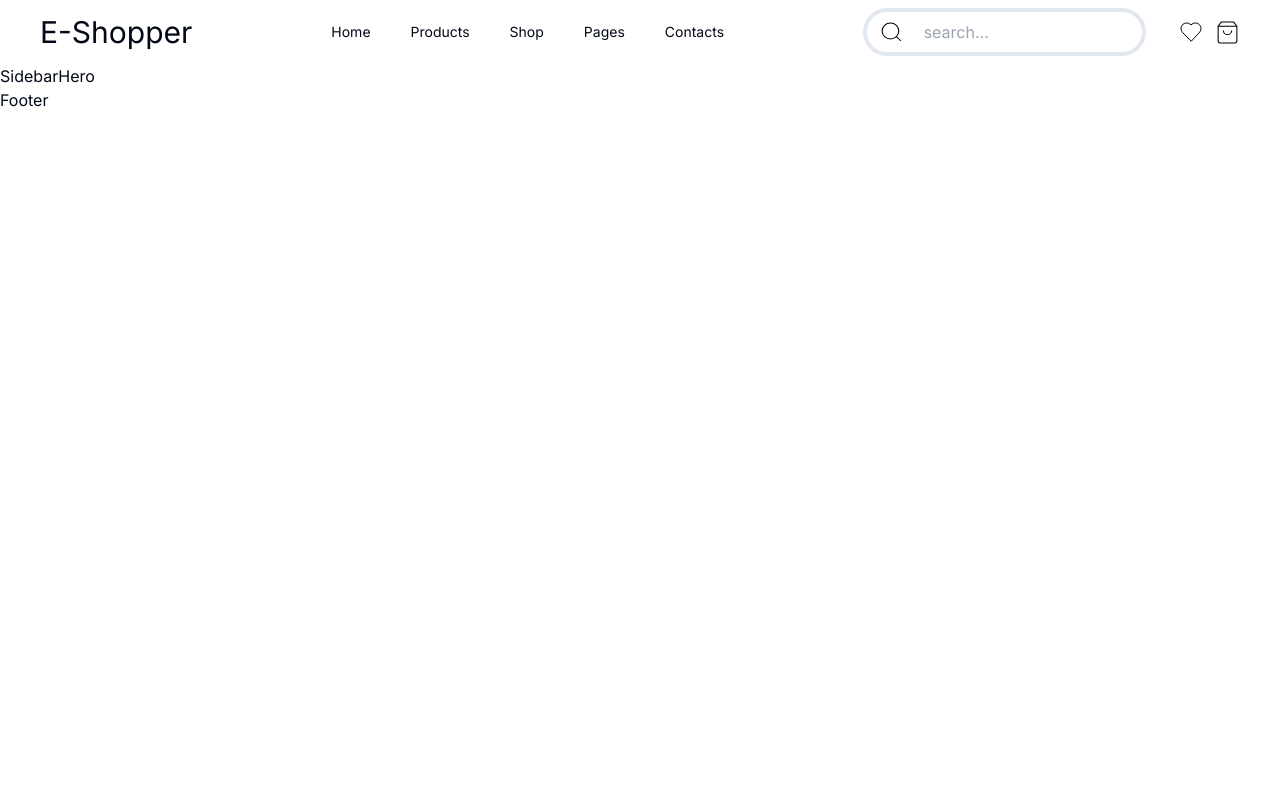
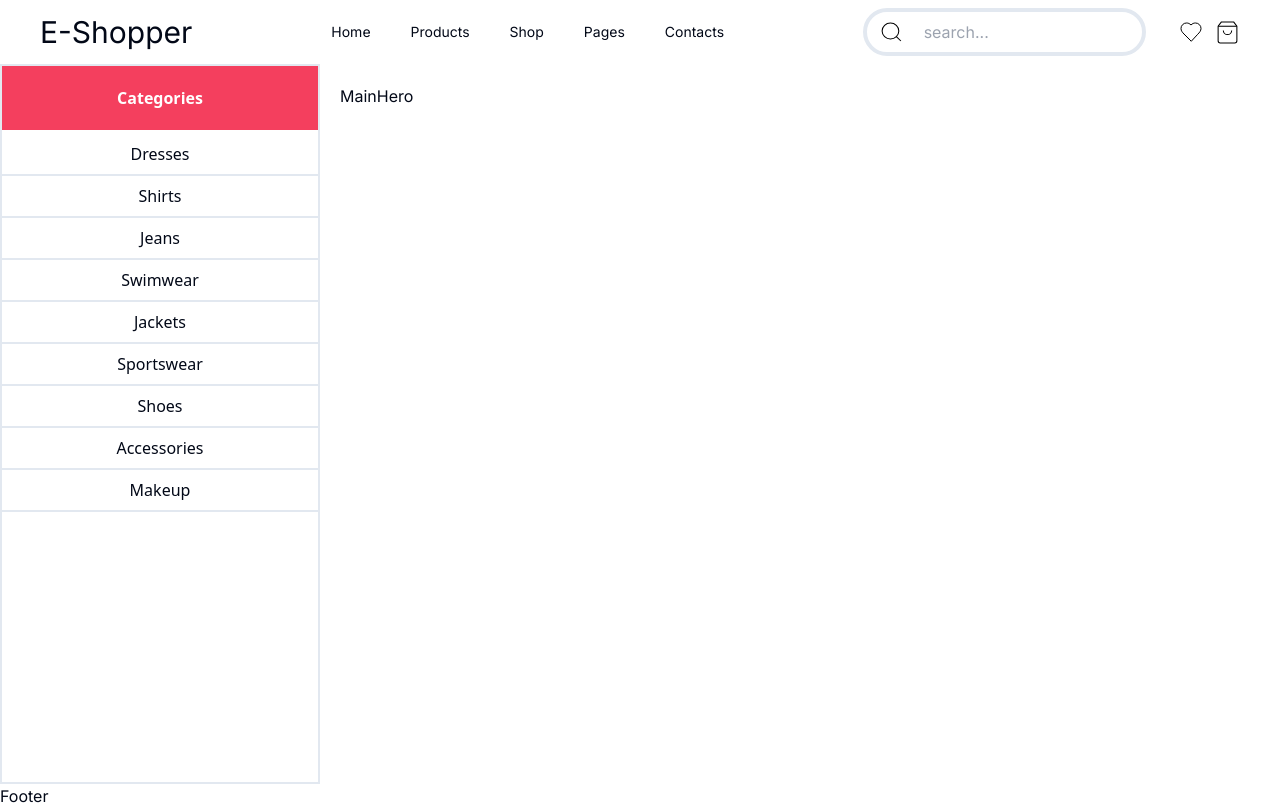
Before and after one commit to sneha2002-alt/E-Shopper, a Next.js app: page / in a window 1280 px wide. Built offline with nearby package versions, Linux system fonts and the light colour scheme.

Commit message:
Product--page--and many more...

```diff
--- a/package.json
+++ b/package.json
@@ -11,6 +11,7 @@
   "dependencies": {
     "@radix-ui/react-dialog": "^1.1.1",
     "@radix-ui/react-slot": "^1.1.0",
+    "@radix-ui/react-tabs": "^1.1.0",
     "class-variance-authority": "^0.7.0",
     "clsx": "^2.1.1",
     "lucide-react": "^0.424.0",
--- a/src/app/page.tsx
+++ b/src/app/page.tsx
@@ -1,14 +1,17 @@
 import Hero from "@/components/home/hero";
 import Sidebar from "@/components/sidebar/sidebar";
+import { Tabs } from "@/components/ui/tabs";
 import Image from "next/image";
 
 export default function Home() {
   return (
     <main>
-      <div className="flex">
-        <Sidebar />
-        <Hero />
-      </div>
+      <Tabs defaultValue="mainHero">
+        <div className="flex">
+          <Sidebar />
+          <Hero />
+        </div>
+      </Tabs>
     </main>
   );
 }
--- a/src/components/home/hero.tsx
+++ b/src/components/home/hero.tsx
@@ -1,7 +1,36 @@
+import { homeData } from "@/utils/homePage";
+import { TabsContent } from "@radix-ui/react-tabs";
 import React from "react";
+import ShowProducts from "../products/showProducts";
+import MainHero from "./mainHero";
+import { productData } from "@/utils/data";
+import { IProductCollection } from "@/types";
+
+type HeroTabs = keyof IProductCollection | "mainHero";
 
 function Hero() {
-  return <div>Hero</div>;
+  const {
+    heroSection: { heroSectionTabsValuesArr },
+  } = homeData;
+
+  const validTabsValuesArr = heroSectionTabsValuesArr as HeroTabs[];
+
+  return (
+    <section className="w-3/4 p-5 max-h-[90vh] overflow-scroll">
+      {validTabsValuesArr.map((value) => (
+        <TabsContent key={value} value={value}>
+          {value === "mainHero" ? (
+            <MainHero />
+          ) : (
+            <ShowProducts
+              dataVal={value}
+              productArr={productData[value as keyof IProductCollection]}
+            />
+          )}
+        </TabsContent>
+      ))}
+    </section>
+  );
 }
 
 export default Hero;
--- /dev/null
+++ b/src/components/home/mainHero.tsx
@@ -0,0 +1,7 @@
+import React from "react";
+
+function MainHero() {
+  return <div>MainHero</div>;
+}
+
+export default MainHero;
--- /dev/null
+++ b/src/components/products/productCart.tsx
@@ -0,0 +1,16 @@
+import React from "react";
+
+function ProductCart({ data }: any) {
+  return (
+    <div className="grid gap-3 border-2 justify-center w-full p-5">
+      <div className="h-24 w-24 bg-slate-400"></div>
+      <div>
+        <h1>{data.title}</h1>
+        <h2>Price: {data.price}</h2>
+        <h3>{data.description}</h3>
+      </div>
+    </div>
+  );
+}
+
+export default ProductCart;
--- /dev/null
+++ b/src/components/products/showProducts.tsx
@@ -0,0 +1,61 @@
+"use client";
+
+import React, { useEffect, useState } from "react";
+import { IProduct } from "@/types";
+import ProductCart from "./productCart";
+
+interface ShowProductsProps {
+  dataVal: string;
+  productArr: IProduct[];
+}
+
+type FilterOption = "low" | "high";
+
+const ShowProducts: React.FC<ShowProductsProps> = ({ dataVal, productArr }) => {
+  const [filter, setFilter] = useState<FilterOption | "">("");
+
+  // Function to filter and sort products based on selected filter
+  const filteredProducts = () => {
+    if (filter === "low") {
+      return [...productArr].sort((a, b) => a.price - b.price);
+    } else if (filter === "high") {
+      return [...productArr].sort((a, b) => b.price - a.price);
+    }
+    return productArr;
+  };
+
+  const handleChange = (e: React.ChangeEvent<HTMLSelectElement>) => {
+    setFilter(e.target.value as FilterOption);
+  };
+  const sortedProducts = filteredProducts();
+
+  useEffect(() => {}, [filter]);
+
+  return (
+    <div className="w-full">
+      <div className="flex justify-between w-full">
+        <h1 className="text-5xl font-semibold">{dataVal.toUpperCase()}</h1>
+        <select
+          className="p-3 px-2 cursor-pointer bg-rose-500 text-white w-1/5"
+          onChange={handleChange}
+          value={filter}
+        >
+          <option value="">Filter with Price</option>
+          <option value="low">low to high</option>
+          <option value="high">high to low</option>
+        </select>
+      </div>
+      <div className="my-5">
+        <div className="grid grid-cols-3 gap-5">
+          {sortedProducts && sortedProducts.length > 0 ? (
+            sortedProducts.map((el) => <ProductCart key={el.id} data={el} />)
+          ) : (
+            <div>No products available</div>
+          )}
+        </div>
+      </div>
+    </div>
+  );
+};
+
+export default ShowProducts;
--- a/src/components/sidebar/sidebar.tsx
+++ b/src/components/sidebar/sidebar.tsx
@@ -1,7 +1,33 @@
+import { homeData } from "@/utils/homePage";
+import { TabsList, TabsTrigger } from "@radix-ui/react-tabs";
 import React from "react";
 
 function Sidebar() {
-  return <div>Sidebar</div>;
+  const {
+    sidebar: { heading, catArr },
+  } = homeData;
+  return (
+    <div className="w-1/4 h-[90vh] border-2 text-center font-sans sticky left-0 bottom-0">
+      <div className="grid w-full">
+        <h1 className="p-5 bg-rose-500 w-full font-semibold text-white">
+          {heading}
+        </h1>
+        <div className="w-full mt-1">
+          <TabsList className="w-full">
+            {catArr.map((el, i) => (
+              <TabsTrigger
+                key={i}
+                value={el.value}
+                className={`block border-b-2 hover:bg-rose-500 hover:text-white p-2 w-full`}
+              >
+                {el.title}
+              </TabsTrigger>
+            ))}
+          </TabsList>
+        </div>
+      </div>
+    </div>
+  );
 }
 
 export default Sidebar;
--- /dev/null
+++ b/src/components/ui/tabs.tsx
@@ -0,0 +1,55 @@
+"use client"
+
+import * as React from "react"
+import * as TabsPrimitive from "@radix-ui/react-tabs"
+
+import { cn } from "@/lib/utils"
+
+const Tabs = TabsPrimitive.Root
+
+const TabsList = React.forwardRef<
+  React.ElementRef<typeof TabsPrimitive.List>,
+  React.ComponentPropsWithoutRef<typeof TabsPrimitive.List>
+>(({ className, ...props }, ref) => (
+  <TabsPrimitive.List
+    ref={ref}
+    className={cn(
+      "inline-flex h-10 items-center justify-center rounded-md bg-muted p-1 text-muted-foreground",
+      className
+    )}
+    {...props}
+  />
+))
+TabsList.displayName = TabsPrimitive.List.displayName
+
+const TabsTrigger = React.forwardRef<
+  React.ElementRef<typeof TabsPrimitive.Trigger>,
+  React.ComponentPropsWithoutRef<typeof TabsPrimitive.Trigger>
+>(({ className, ...props }, ref) => (
+  <TabsPrimitive.Trigger
+    ref={ref}
+    className={cn(
+      "inline-flex items-center justify-center whitespace-nowrap rounded-sm px-3 py-1.5 text-sm font-medium ring-offset-background transition-all focus-visible:outline-none focus-visible:ring-2 focus-visible:ring-ring focus-visible:ring-offset-2 disabled:pointer-events-none disabled:opacity-50 data-[state=active]:bg-background data-[state=active]:text-foreground data-[state=active]:shadow-sm",
+      className
+    )}
+    {...props}
+  />
+))
+TabsTrigger.displayName = TabsPrimitive.Trigger.displayName
+
+const TabsContent = React.forwardRef<
+  React.ElementRef<typeof TabsPrimitive.Content>,
+  React.ComponentPropsWithoutRef<typeof TabsPrimitive.Content>
+>(({ className, ...props }, ref) => (
+  <TabsPrimitive.Content
+    ref={ref}
+    className={cn(
+      "mt-2 ring-offset-background focus-visible:outline-none focus-visible:ring-2 focus-visible:ring-ring focus-visible:ring-offset-2",
+      className
+    )}
+    {...props}
+  />
+))
+TabsContent.displayName = TabsPrimitive.Content.displayName
+
+export { Tabs, TabsList, TabsTrigger, TabsContent }
--- a/src/utils/data.ts
+++ b/src/utils/data.ts
@@ -1,6 +1,6 @@
 import { IProductCollection } from "@/types";
 
-export const productData: IProductCollection = {
+export const productData = {
   jackets: [
     {
       id: 1,
--- a/src/utils/homePage.ts
+++ b/src/utils/homePage.ts
@@ -15,6 +15,20 @@ export const homeData = {
       { title: "Shoes", value: "shoes" },
       { title: "Accessories", value: "accessories" },
       { title: "Makeup", value: "makeup" },
+    ],
+  },
+  heroSection: {
+    heroSectionTabsValuesArr: [
+      "mainHero",
+      "dresses",
+      "shirts",
+      "jeans",
+      "swimwear",
+      "jackets",
+      "sportswear",
+      "shoes",
+      "accessories",
+      "makeup",
     ],
   },
 
```
Also changed, not shown: 1 other file (tests, documents, lock files or other folders).
